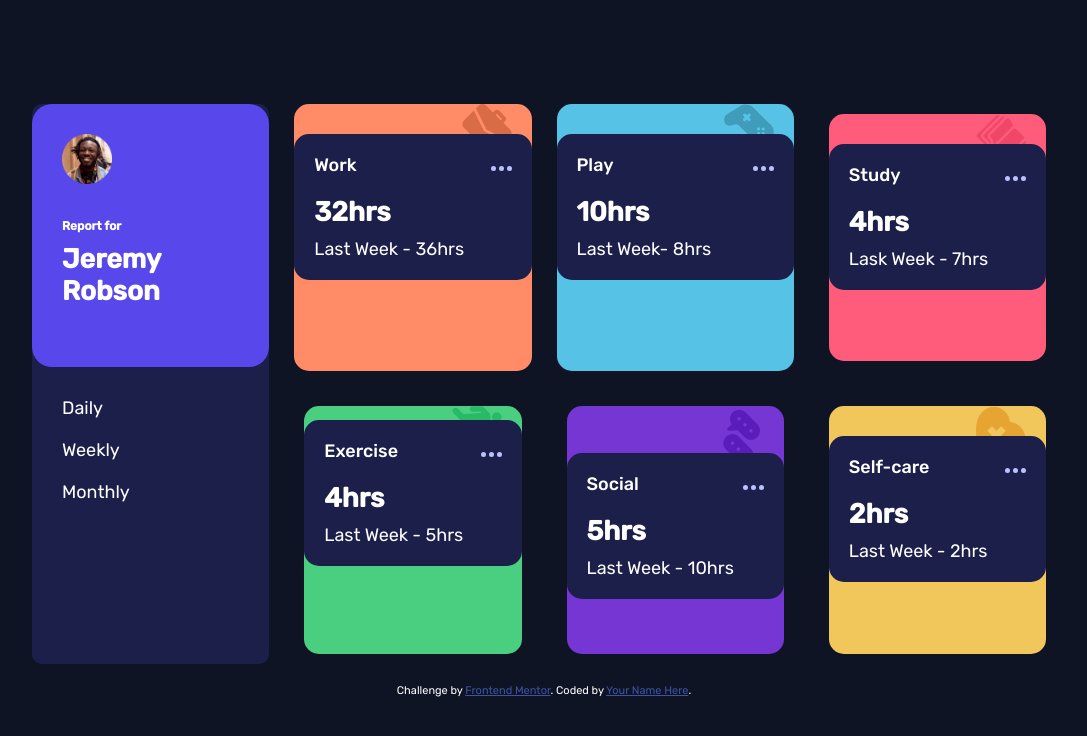
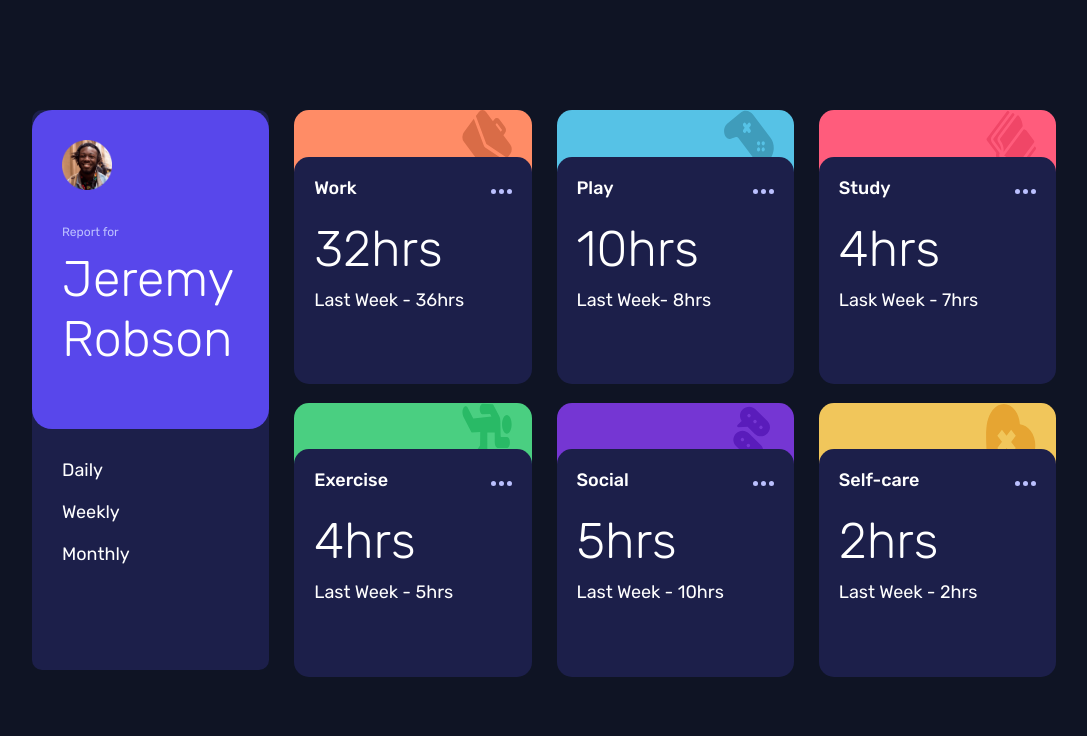
Before and after one commit to Isaac-kiptoo-kilimo/time-tracking-task, a plain HTML site: page index.html in a window 1280 px wide. Shown: the whole page, without its empty margins (96-1183 px from the left). Drawn offline with Linux system fonts and the light colour scheme.

Commit message:
style:added font-weight the cards

```diff
--- a/css/style.css
+++ b/css/style.css
@@ -61,7 +61,10 @@ body {
 .card-head>img{
 margin-bottom: 30px;
 }
-
+.card-head>h6{
+  color: hsl(236, 100%, 87%);
+  font-weight: 400;
+}
 .card-head>h2{
   margin: 10px 0 30px 0;
 }
@@ -72,7 +75,10 @@ margin-bottom: 30px;
   flex-direction: column;
   gap: 20px;
 }
-
+h2{
+  font-size: 50px;
+  font-weight: 300;
+}
 /* card-styling */
 .work-card{
   background-color: hsl(15, 100%, 70%);
@@ -84,14 +90,8 @@ margin-bottom: 30px;
   justify-content: end;
    padding: 0 20px;
    overflow: hidden;
+   height: 25%;
  }
-
-.card {
-  position: relative;
-  background-color: rgba(255, 255, 255, 0.8);
-  padding: 20px;
-  z-index: 2;
-}
 
 
 .work-description{
@@ -101,6 +101,8 @@ margin-bottom: 30px;
   padding: 20px;
   margin-top: -20px;
   border-radius: 15px;
+  width: 100%;
+  height: 85%;
 
 
 }
@@ -123,6 +125,8 @@ margin-bottom: 30px;
 .play-card{
   background-color: hsl(195, 74%, 62%);
   border-radius: 15px;
+  width: 100%;
+  height: 100%;
   /* margin: 10px; */
   grid-area: playc;
 }
@@ -131,7 +135,9 @@ margin-bottom: 30px;
   background-color: hsl(348, 100%, 68%);
   /* width: 18%; */
   border-radius: 15px;
-  margin: 10px;
+  width: 100%;
+  height: 100%;
+  /* margin: 10px; */
   grid-area: studyc;
 }
 
@@ -139,7 +145,7 @@ margin-bottom: 30px;
   background-color: hsl(145, 58%, 55%);
   /* width: 18%; */
   border-radius: 15px;
-  margin: 10px;
+  /* margin: 10px; */
   grid-area: exercisec;
 }
 
@@ -147,7 +153,9 @@ margin-bottom: 30px;
   background-color: hsl(264, 64%, 52%);
   /* width: 18%; */
   border-radius: 15px;
-  margin: 10px;
+  width: 100%;
+  height: 100%;
+  /* margin: 10px; */
   grid-area: socialc;
 }
 
@@ -155,18 +163,8 @@ margin-bottom: 30px;
   background-color: hsl(43, 84%, 65%);
   /* width: 18%; */
   border-radius: 15px;
-  margin: 10px;
+  width: 100%;
+  height: 100%;
+  /* margin: 10px; */
   grid-area: self-carec;
 }
-
-/* footer styling */
-
-.attribution {
-  font-size: 11px;
-  text-align: center;
-}
-
-
-.attribution a {
-  color: hsl(228, 45%, 44%);
-}
--- a/index.html
+++ b/index.html
@@ -145,12 +145,6 @@
      </div>
 
 
-      <div class="attribution">
-        Challenge by
-        <a href="https://www.frontendmentor.io?ref=challenge" target="_blank"
-          >Frontend Mentor</a
-        >. Coded by <a href="#">Your Name Here</a>.
-      </div>
   </div>
   </body>
 </html>
```
